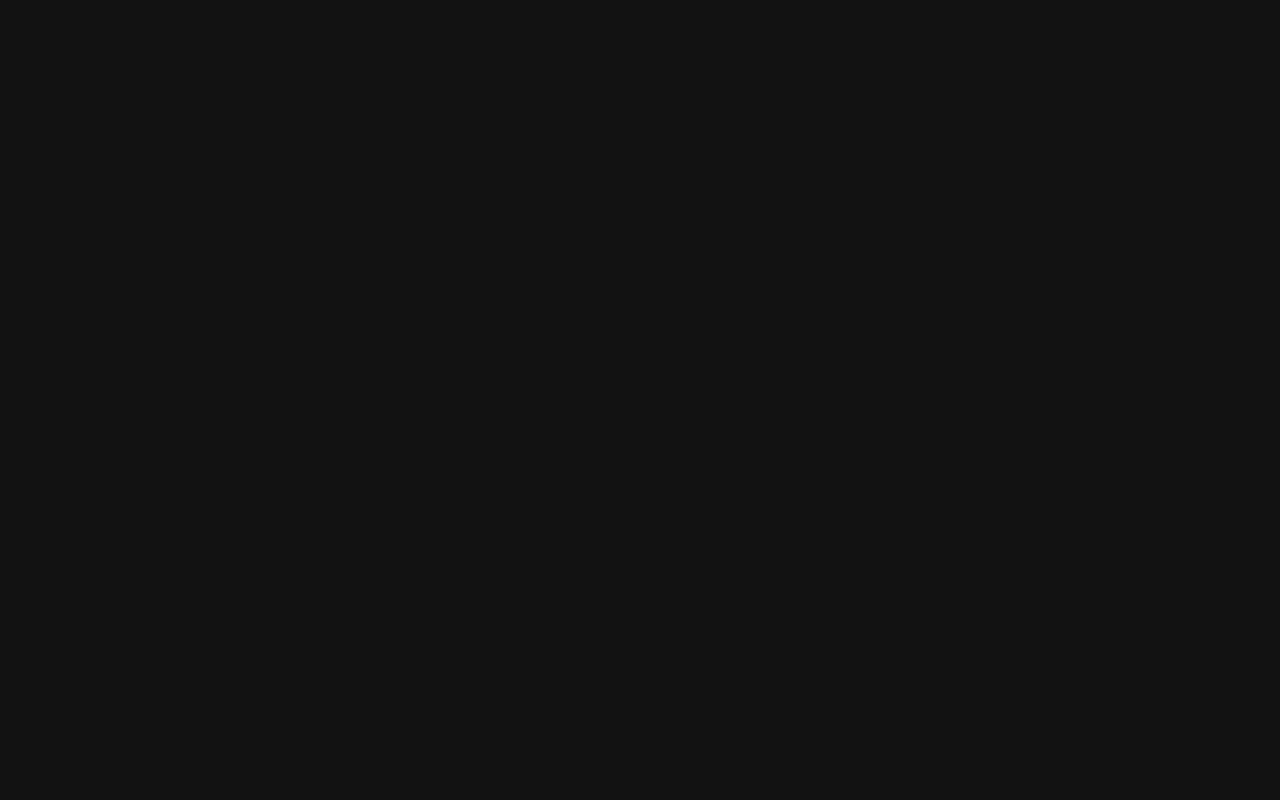
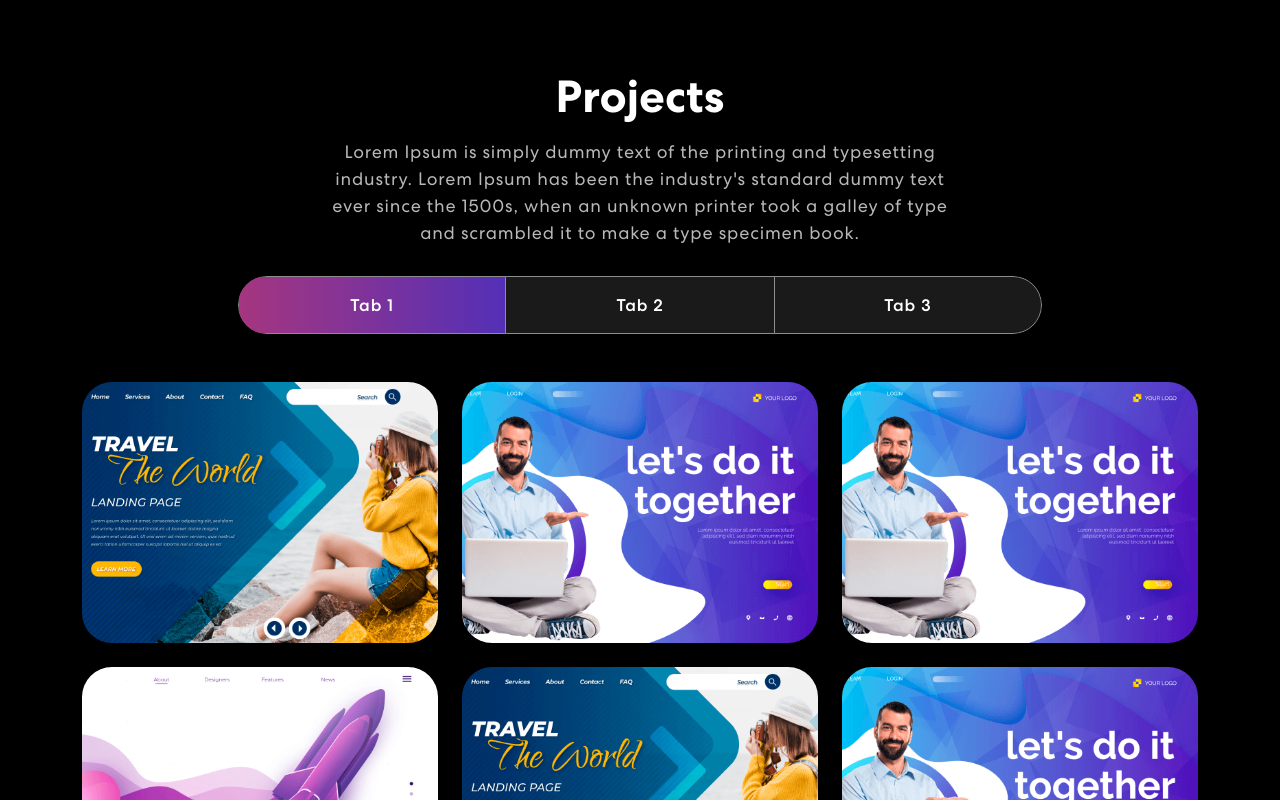
Before and after one commit to Karcoolka/personal-portfolio, a React (Create React App) app: page / in a window 1280 px wide. Shown: the part 1240-2040 px from the top of the page. Before the commit the page ends 1230 px from the top, so only its background shows below. Built offline with nearby package versions, Linux system fonts and the light colour scheme.

Commit message:
Projects section with pills navbar & project cards added

```diff
--- a/src/App.js
+++ b/src/App.js
@@ -3,6 +3,7 @@ import {NavBar} from "./components/NavBar";
 import 'bootstrap/dist/css/bootstrap.min.css';
 import {Banner} from "./components/Banner";
 import {Skills} from "./components/Skills";
+import {Projects} from "./components/Projects";
 
 function App() {
   return (
@@ -10,6 +11,7 @@ function App() {
         <NavBar/>
         <Banner/>
         <Skills/>
+        <Projects/>
     </div>
   );
 }
--- /dev/null
+++ b/src/components/ProjectCard.js
@@ -0,0 +1,14 @@
+import Col from "react-bootstrap/Col";
+export const ProjectCard= ({title, description, imgUrl}) => {
+    return (
+        <Col size={12} sm={6} md={4}>
+            <div className="proj-imgbx">
+                <img src={imgUrl} />
+                <div className="proj-txtx">
+                    <h4>{title}</h4>
+                    <span>{description}</span>
+                </div>
+            </div>
+        </Col>
+    )
+}
--- /dev/null
+++ b/src/components/Projects.js
@@ -0,0 +1,100 @@
+import {Container, Row, Col, Nav, Tab} from "react-bootstrap";
+import {ProjectCard} from "./ProjectCard";
+import colorSharp2 from "../assets/img/color-sharp2.png";
+import projImg1 from "../assets/img/project-img1.png";
+import projImg2 from "../assets/img/project-img2.png";
+import projImg3 from "../assets/img/project-img3.png";
+export const Projects = () => {
+
+    const projects = [
+        {
+            title: "eRaZ",
+            description: "Full-Stack Development",
+            imgUrl: projImg1,
+        },
+        {
+            title: "Firm360",
+            description: "Full-Stack Development",
+            imgUrl: projImg2,
+        },
+        {
+            title: "MEAN app Maxmillian",
+            description: "Full-Stack Development",
+            imgUrl: projImg2,
+        },
+        {
+            title: "Recipes Roulette",
+            description: "Front-End Development",
+            imgUrl: projImg3,
+        },
+        {
+            title: "Shopify",
+            description: "Backend Development",
+            imgUrl: projImg1,
+        },
+        {
+            title: "Attendance-Tracker",
+            description: "Backend Development",
+            imgUrl: projImg2,
+        },
+        {
+            title: "Audio Plugin",
+            description: "Front-End Development",
+            imgUrl: projImg3,
+        },
+        {
+            title: "Angular Mobile App MAxmillian",
+            description: "Mobile App Development",
+            imgUrl: projImg3,
+        },
+    ]
+
+    return (
+        <section className="project" id="projects">
+            <Container>
+                <Row>
+                    <Col size={12}>
+                                    <h2>Projects</h2>
+                                    <p>Lorem Ipsum is simply dummy text of the printing and typesetting industry. Lorem Ipsum has been the industry's standard dummy text ever since the 1500s, when an unknown printer took a galley of type and scrambled it to make a type specimen book.</p>
+                                    <Tab.Container id="projects-tabs" defaultActiveKey="first">
+                                        <Nav variant="pills" className="nav-pills mb-5 justify-content-center align-items-center" id="pills-tab">
+                                            <Nav.Item>
+                                                <Nav.Link eventKey="first">Tab 1</Nav.Link>
+                                            </Nav.Item>
+                                            <Nav.Item>
+                                                <Nav.Link eventKey="second">Tab 2</Nav.Link>
+                                            </Nav.Item>
+                                            <Nav.Item>
+                                                <Nav.Link eventKey="third">Tab 3</Nav.Link>
+                                            </Nav.Item>
+                                        </Nav>
+                                        <Tab.Content id="slideInUp">
+                                            <Tab.Pane eventKey="first">
+                                                <Row>
+                                                    {
+                                                        projects.map((project, index) => {
+                                                            return (
+                                                                <ProjectCard
+                                                                    key={index}
+                                                                    {...project}
+                                                                />
+                                                            )
+                                                        })
+                                                    }
+                                                </Row>
+                                            </Tab.Pane>
+                                            <Tab.Pane eventKey="second">
+                                                <p>Lorem ipsum dolor sit amet consectetur adipisicing elit. Cumque quam, quod neque provident velit, rem explicabo excepturi id illo molestiae blanditiis, eligendi dicta officiis asperiores delectus quasi inventore debitis quo.</p>
+                                            </Tab.Pane>
+                                            <Tab.Pane eventKey="third">
+                                                <p>Lorem ipsum dolor sit amet consectetur adipisicing elit. Cumque quam, quod neque provident velit, rem explicabo excepturi id illo molestiae blanditiis, eligendi dicta officiis asperiores delectus quasi inventore debitis quo.</p>
+                                            </Tab.Pane>
+                                        </Tab.Content>
+                                    </Tab.Container>
+                    </Col>
+                </Row>
+            </Container>
+            <img className="background-image-right" src={colorSharp2}></img>
+        </section>
+    )
+}
```
Also changed, not shown: src/assets/img/logo.png.
